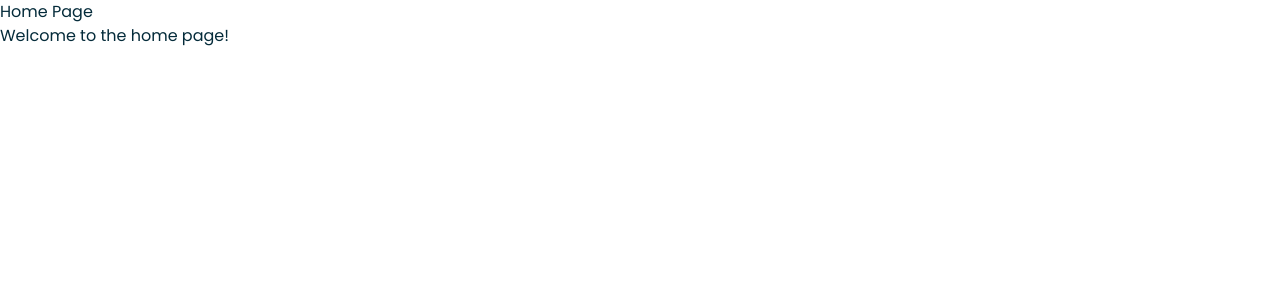
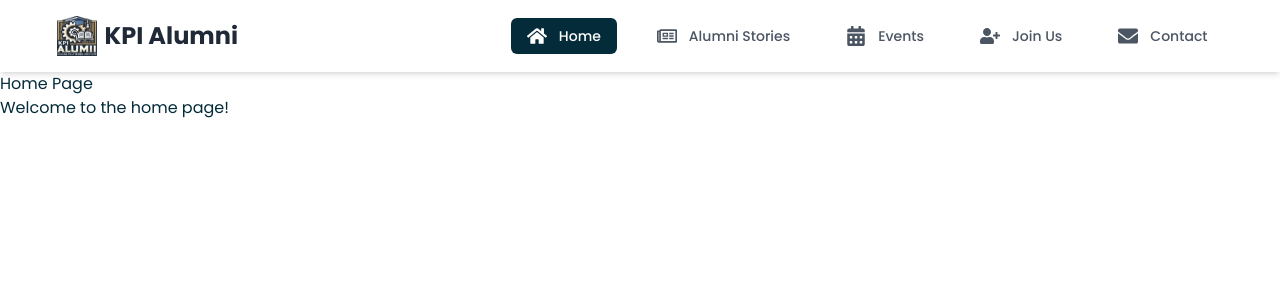
Before and after one commit to bipon68/kpi-alumni-frontend, a React (Vite) app: page / in a window 1280 px wide. Shown: the top 300 px of the page. Built offline with nearby package versions, Linux system fonts and the light colour scheme; no server answers.

Commit message:
Added navbar

```diff
--- a/package.json
+++ b/package.json
@@ -27,6 +27,7 @@
     "lucide-react": "^0.460.0",
     "react": "^18.3.1",
     "react-dom": "^18.3.1",
+    "react-icons": "^5.4.0",
     "react-modal": "^3.16.1",
     "react-router-dom": "^6.28.0",
     "react-toastify": "^10.0.6",
--- /dev/null
+++ b/src/app/shared/navbar/NavLink.tsx
@@ -0,0 +1,33 @@
+import { NavItem } from "@/lib/data/Navitem";
+import { Link, useLocation } from "react-router-dom";
+
+const NavLink = ({
+  item,
+  isChild = false,
+}: {
+  item: NavItem;
+  isChild?: boolean;
+}) => {
+  const location = useLocation();
+  const isActive = location.pathname === item.path;
+
+  return (
+    <Link
+      to={item.path}
+      className={`${
+        isChild ? "pl-8" : ""
+      } flex items-center px-4 py-2 text-sm font-medium rounded-md ${
+        isActive
+          ? "bg-primary text-white"
+          : "text-gray-600 hover:bg-gray-100 hover:text-gray-900"
+      }`}
+    >
+      {item.icon && (
+        <item.icon className={`${isChild ? "hidden" : "mr-3 h-5 w-5"}`} />
+      )}
+      {item.label}
+    </Link>
+  );
+};
+
+export default NavLink;
--- a/src/app/shared/navbar/index.tsx
+++ b/src/app/shared/navbar/index.tsx
@@ -1,35 +1,26 @@
+import { navItems } from "@/lib/data/Navitem";
 import { logo } from "@/utils/icons";
+import NavLink from "./NavLink";
 
 const NavbarMenu = () => {
   return (
     <header className="bg-white shadow-md">
       <div className="container mx-auto flex items-center justify-between p-4">
-        <div className="flex items-center">
-          <img src={logo.mainLogo} alt="Face Search AI Logo" className="h-10 w-10" />
-          <h1 className="ml-3 text-2xl font-bold text-gray-800">KPI Alumni</h1>
+        <div className="flex items-center gap-2">
+          <img
+            src={logo.mainLogo}
+            alt="Face Search AI Logo"
+            className="h-10 w-10"
+          />
+          <h1 className=" md:text-2xl sm:text-xl text-lg font-bold text-gray-800">
+            KPI Alumni
+          </h1>
         </div>
         <nav>
-          <ul className="flex space-x-6">
-            <li>
-              <a href="#home" className="text-gray-700 hover:text-blue-500">
-                Home
-              </a>
-            </li>
-            <li>
-              <a href="#features" className="text-gray-700 hover:text-blue-500">
-                Features
-              </a>
-            </li>
-            <li>
-              <a href="#pricing" className="text-gray-700 hover:text-blue-500">
-                Pricing
-              </a>
-            </li>
-            <li>
-              <a href="#contact" className="text-gray-700 hover:text-blue-500">
-                Contact Us
-              </a>
-            </li>
+          <ul className="lg:flex gap-6 hidden">
+            {navItems?.map((nav) => (
+              <NavLink item={nav} isChild={false} />
+            ))}
           </ul>
         </nav>
       </div>
--- /dev/null
+++ b/src/lib/data/Navitem.ts
@@ -0,0 +1,73 @@
+import { IconType } from "react-icons";
+import {
+  FaHome,
+  FaRegNewspaper,
+  FaCalendarAlt,
+  FaUserPlus,
+  FaEnvelope,
+} from "react-icons/fa";
+
+export interface NavItem {
+  id: number;
+  label: string; // Display name of the navigation item
+  path: string; // URL or route path
+  icon?: IconType; // Optional icon component from React Icons
+  children?: NavItem[]; // Optional array for sub-navigation items
+}
+
+export const navItems: NavItem[] = [
+  {
+    id: 1,
+    label: "Home",
+    path: "/",
+    icon: FaHome,
+  },
+  {
+    id: 2,
+    label: "Alumni Stories",
+    path: "/stories",
+    icon: FaRegNewspaper,
+    children: [
+      {
+        id: 3,
+        label: "Success Stories",
+        path: "/stories/success",
+      },
+      {
+        id: 4,
+        label: "Featured Alumni",
+        path: "/stories/featured",
+      },
+    ],
+  },
+  {
+    id: 5,
+    label: "Events",
+    path: "/events",
+    icon: FaCalendarAlt,
+    children: [
+      {
+        id: 6,
+        label: "Upcoming Events",
+        path: "/events/upcoming",
+      },
+      {
+        id: 7,
+        label: "Past Events",
+        path: "/events/past",
+      },
+    ],
+  },
+  {
+    id: 8,
+    label: "Join Us",
+    path: "/join",
+    icon: FaUserPlus,
+  },
+  {
+    id: 9,
+    label: "Contact",
+    path: "/contact",
+    icon: FaEnvelope,
+  },
+];
--- /dev/null
+++ b/src/lib/layout/ClientLayout.tsx
@@ -0,0 +1,14 @@
+import NavbarMenu from "@/app/shared/navbar";
+import { FC, ReactElement } from "react";
+import { Outlet } from "react-router-dom";
+
+const ClientLayout: FC = (): ReactElement => {
+  return (
+    <div className="layout">
+      <NavbarMenu />
+      {<Outlet />}
+    </div>
+  );
+};
+
+export default ClientLayout;
```
Also changed, not shown: src/RouteHandler.tsx (+12 -2 lines), 2 other files (tests, documents, lock files or other folders).
